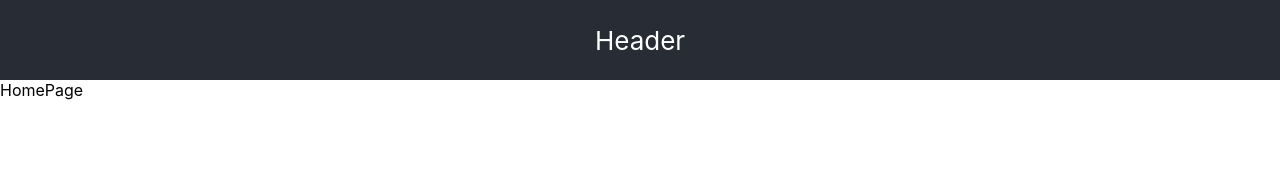
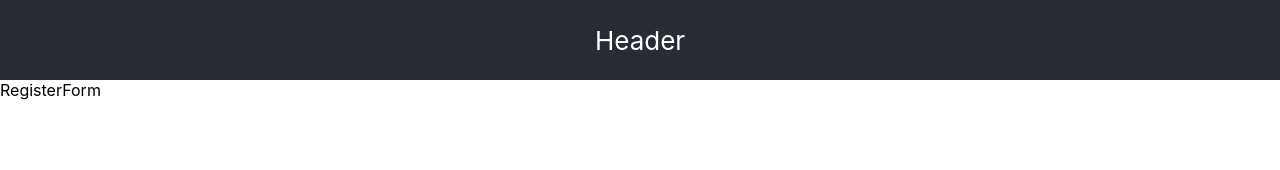
Before and after one commit to Unodecopas/appnotas, a React (Create React App) app in the folder frontend/: page /register in a window 1280 px wide. Shown: the top 170 px of the page. Built offline with nearby package versions, Linux system fonts and the light colour scheme.

Commit message:
routes - register && login

```diff
--- a/frontend/src/App.js
+++ b/frontend/src/App.js
@@ -1,5 +1,7 @@
 import { Route, Routes } from "react-router-dom";
 import "./App.css";
+import LoginForm from "./components/LoginForm";
+import RegisterForm from "./components/RegisterForm";
 import HomePage from "./pages/HomePage";
 function App() {
   return (
@@ -8,6 +10,8 @@ function App() {
       <main>
         <Routes>
           <Route path="/*" element={<HomePage />} />
+          <Route path="/login" element={<LoginForm />} />
+          <Route path="/register" element={<RegisterForm />} />
         </Routes>
       </main>
     </div>
--- /dev/null
+++ b/frontend/src/components/LoginForm.jsx
@@ -0,0 +1,7 @@
+import React from "react";
+
+const LoginForm = () => {
+  return <div>LoginForm</div>;
+};
+
+export default LoginForm;
--- /dev/null
+++ b/frontend/src/components/RegisterForm.jsx
@@ -0,0 +1,7 @@
+import React from "react";
+
+const RegisterForm = () => {
+  return <div>RegisterForm</div>;
+};
+
+export default RegisterForm;
```
